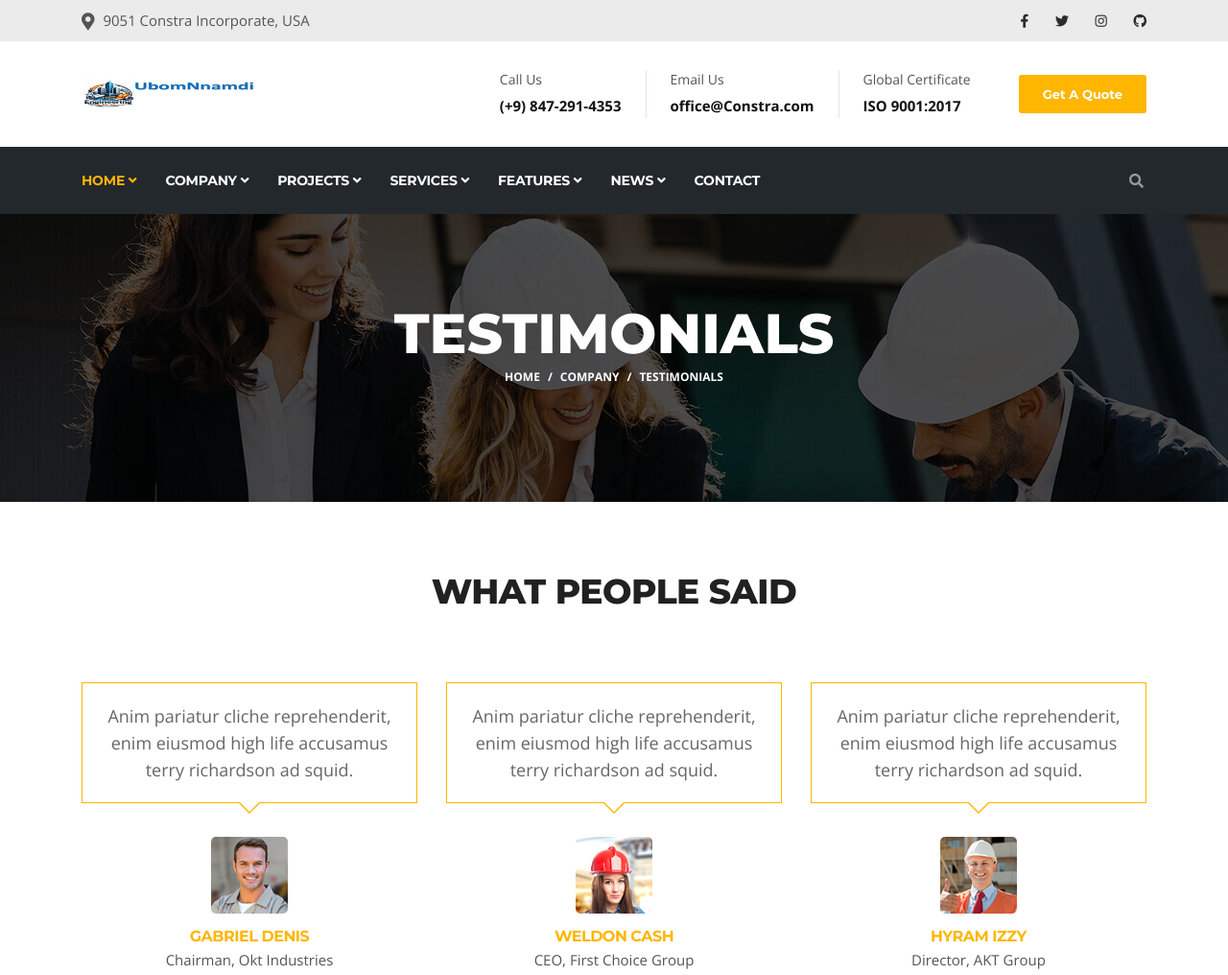
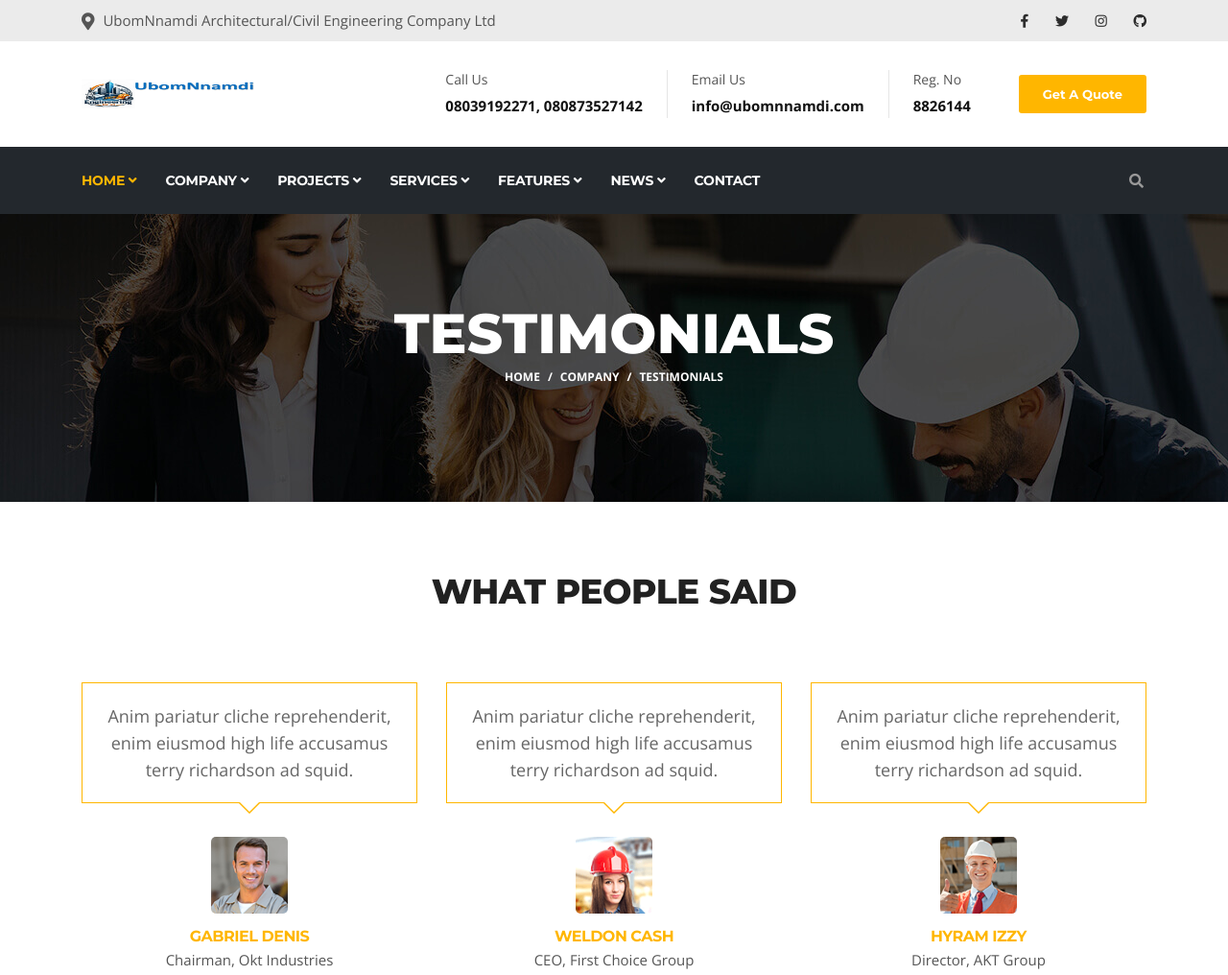
Before and after one commit to Ukeremi/Ubomnnamdiconstruction, a website: page theme/testimonials.html in a window 1280 px wide. Shown: the top 1016 px of the page at 96% size. Drawn offline with nearby package versions, Linux system fonts and the light colour scheme; some packages are replaced by stand-ins of ours.

Commit message:
update testimonial

```diff
--- a/theme/testimonials.html
+++ b/theme/testimonials.html
@@ -68,7 +68,7 @@
           <div class="row">
               <div class="col-lg-8 col-md-8">
                 <ul class="top-info text-center text-md-left">
-                    <li><i class="fas fa-map-marker-alt"></i> <p class="info-text">9051 Constra Incorporate, USA</p>
+                    <li><i class="fas fa-map-marker-alt"></i> <p class="info-text">UbomNnamdi Architectural/Civil Engineering Company Ltd</p>
                     </li>
                 </ul>
               </div>
@@ -118,7 +118,7 @@
                     <div class="info-box">
                       <div class="info-box-content">
                           <p class="info-box-title">Call Us</p>
-                          <p class="info-box-subtitle">(+9) 847-291-4353</p>
+                          <p class="info-box-subtitle">08039192271, 080873527142</p>
                       </div>
                     </div>
                   </li>
@@ -126,15 +126,15 @@
                     <div class="info-box">
                       <div class="info-box-content">
                           <p class="info-box-title">Email Us</p>
-                          <p class="info-box-subtitle">office@Constra.com</p>
+                          <p class="info-box-subtitle">info@ubomnnamdi.com</p>
                       </div>
                     </div>
                   </li>
                   <li class="last">
                     <div class="info-box last">
                       <div class="info-box-content">
-                          <p class="info-box-title">Global Certificate</p>
-                          <p class="info-box-subtitle">ISO 9001:2017</p>
+                          <p class="info-box-title">Reg. No</p>
+                          <p class="info-box-subtitle">8826144</p>
                       </div>
                     </div>
                   </li>
```
